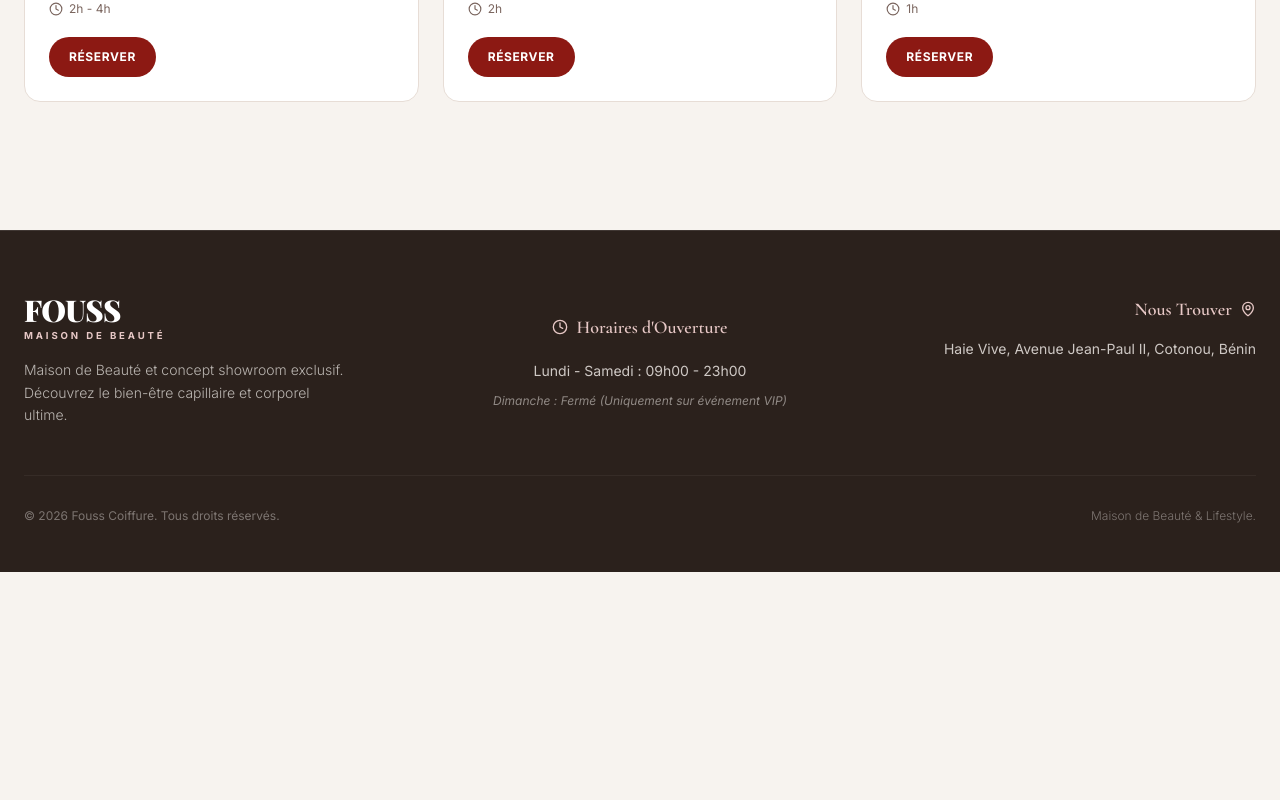
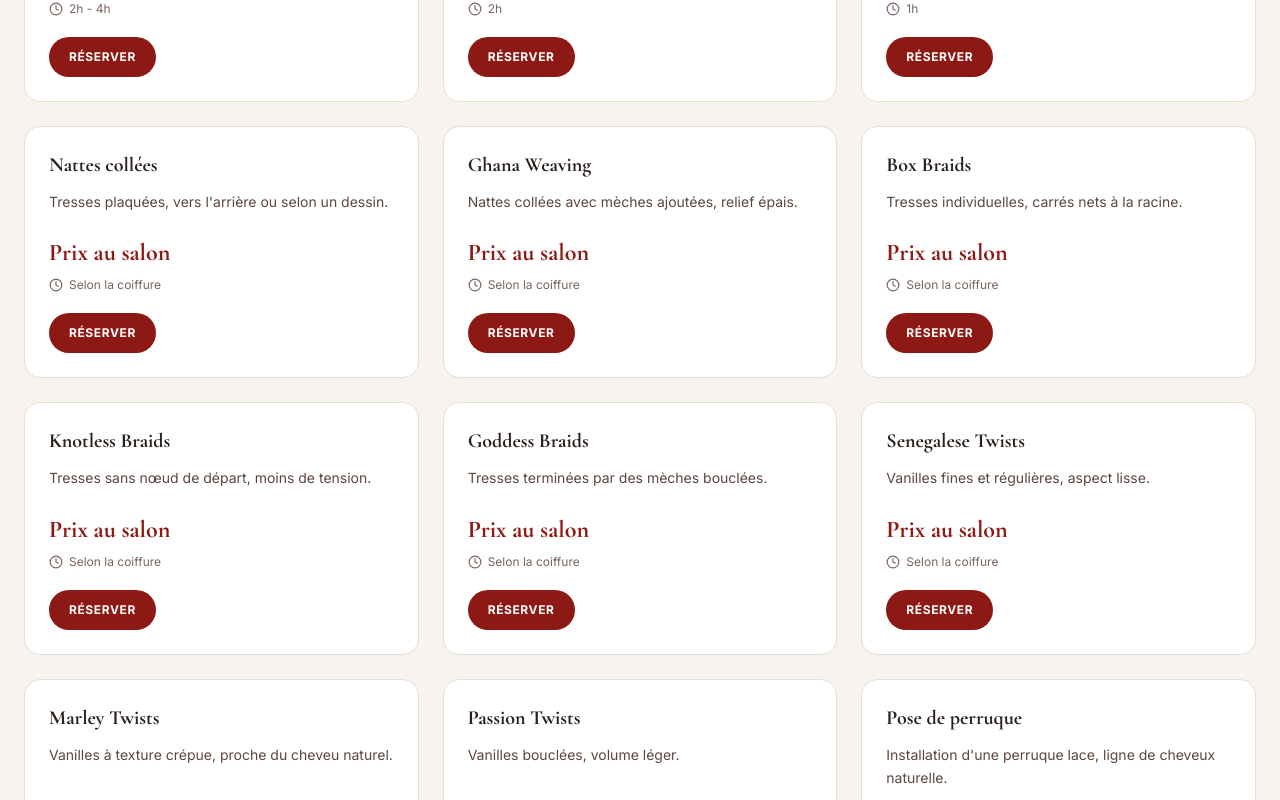
Before and after one commit to Soboure/fouss_coiffure, a React (Vite) app: page /tarifs in a window 1280 px wide. Shown: the part 780-1580 px from the top of the page. Before the commit the page ends 1352 px from the top, so only its background shows below. Built offline with nearby package versions, Linux system fonts and the light colour scheme; a web font is replaced by a local one.

Commit message:
Ajoute les coiffures du guide pour femme, homme et enfant.

```diff
--- a/src/TarifsPage.tsx
+++ b/src/TarifsPage.tsx
@@ -1,5 +1,5 @@
 // Rôle de ce fichier : la page des prix.
-// Coiffure se divise en Femme, Homme et Enfant. Enfant n'a pas encore de prix.
+// Coiffure se divise en Femme, Homme et Enfant. Femme, Homme et Enfant lisent la liste du guide. Les prix manquants affichent Prix au salon.
 // Les montants viennent de src/data/services.ts. On ne les réécrit pas dans cette page.
 // Réserver renvoie au formulaire avec la prestation déjà choisie.
 
@@ -20,12 +20,12 @@ const onglets = [
 
 const publics = ['Femme', 'Homme', 'Enfant'] as const;
 
-const coiffureFemme = ['tresses', 'tissage', 'nappy'];
-const coiffureHomme = ['degrade', 'barbe'];
+const coiffureFemme = ['tresses', 'tissage', 'nappy', 'nattes-femme', 'ghana', 'box', 'knotless', 'goddess', 'senegalese', 'marley', 'passion', 'perruque', 'faux-locks', 'taper-femme', 'teint'];
+const coiffureHomme = ['degrade', 'barbe', 'taper', 'degrade-blanc', 'contours', 'waves', 'sponge', 'boule-zero', 'nattes-homme', 'twists-homme', 'dreadlocks', 'afro'];
+const coiffureEnfant = ['perles', 'fil', 'pompons', 'mini-vanilles', 'degrade-enfant', 'motifs'];
 
 function prestationsCoiffure(publicCible: (typeof publics)[number]): Service[] {
-  if (publicCible === 'Enfant') return [];
-  const ids = publicCible === 'Femme' ? coiffureFemme : coiffureHomme;
+  const ids = publicCible === 'Femme' ? coiffureFemme : publicCible === 'Homme' ? coiffureHomme : coiffureEnfant;
   return serviceCategories.coiffure.filter((service) => ids.includes(service.id));
 }
 
--- a/src/data/services.ts
+++ b/src/data/services.ts
@@ -1,7 +1,7 @@
 // Rôle de ce fichier : la liste des prix. Ce n'est pas la base de données.
 // Changer un tarif se fait ici, puis on renvoie le site.
 // Les rendez-vous, eux, sont enregistrés par api/index.ts.
-// coiffure, soins, boutique et vip sont les quatre groupes. Enfant n'a pas encore de liste.
+// coiffure, soins, boutique et vip sont les quatre groupes. Femme, Homme et Enfant sont détaillés. Les nouvelles coiffures du guide sont en Prix au salon.
 
 export interface Service {
   id: string;
@@ -17,7 +17,35 @@ export const serviceCategories: Record<string, Service[]> = {
     { id: 'tissage', name: 'Tissage & Perruque', price: '20 000 FCFA', duration: '2h', desc: 'Pose de tissage avec finition naturelle invisible ou confection de perruque sur-mesure.' },
     { id: 'nappy', name: 'Soin Profond Nappy', price: '10 000 FCFA', duration: '1h', desc: 'Traitement hydratant intense sous casque à vapeur pour nourrir les boucles naturelles.' },
     { id: 'degrade', name: 'Coupe Dégradé Homme', price: '3 000 FCFA', duration: '30 min', desc: 'Tonte précise, dégradé progressif moderne et traçage de contours nets.' },
-    { id: 'barbe', name: 'Taille de Barbe', price: '2 000 FCFA', duration: '20 min', desc: 'Entretien et dessin de la barbe avec soin à la serviette chaude.' }
+    { id: 'barbe', name: 'Taille de Barbe', price: '2 000 FCFA', duration: '20 min', desc: 'Entretien et dessin de la barbe avec soin à la serviette chaude.' },
+    { id: 'taper', name: 'Taper Fade', price: 'Prix au salon', duration: 'Selon la coupe', desc: 'Dégradé progressif aux tempes et à la nuque, volume gardé sur le dessus.' },
+    { id: 'degrade-blanc', name: 'Dégradé à blanc', price: 'Prix au salon', duration: 'Selon la coupe', desc: 'Rasage court sur les côtés, high, mid ou low fade.' },
+    { id: 'contours', name: 'Contours', price: 'Prix au salon', duration: '20 min', desc: 'Lignes nettes du front, des tempes, des pattes et de la barbe.' },
+    { id: 'waves', name: 'Waves', price: 'Prix au salon', duration: 'Selon la coupe', desc: 'Vagues 360 ou 180, brossage et finition.' },
+    { id: 'sponge', name: 'Sponge Twists', price: 'Prix au salon', duration: 'Selon la coupe', desc: 'Petites torsades formées à l\'éponge sur le dessus.' },
+    { id: 'boule-zero', name: 'Boule à zéro', price: 'Prix au salon', duration: '20 min', desc: 'Rasage complet du cuir chevelu.' },
+    { id: 'nattes-homme', name: 'Nattes collées homme', price: 'Prix au salon', duration: 'Selon la coiffure', desc: 'Tresses plaquées, lignes droites ou motifs, souvent avec un dégradé.' },
+    { id: 'twists-homme', name: 'Twists homme', price: 'Prix au salon', duration: 'Selon la coiffure', desc: 'Vanilles libres sur toute la tête ou seulement le dessus.' },
+    { id: 'dreadlocks', name: 'Dreadlocks, retwist', price: 'Prix au salon', duration: 'Selon la coiffure', desc: 'Entretien des locks, racines tournées pour une finition nette.' },
+    { id: 'afro', name: 'Afro et High Top', price: 'Prix au salon', duration: 'Selon la coupe', desc: 'Volume naturel, ou dessus haut et plat avec côtés courts.' },
+    { id: 'nattes-femme', name: 'Nattes collées', price: 'Prix au salon', duration: 'Selon la coiffure', desc: 'Tresses plaquées, vers l\'arrière ou selon un dessin.' },
+    { id: 'ghana', name: 'Ghana Weaving', price: 'Prix au salon', duration: 'Selon la coiffure', desc: 'Nattes collées avec mèches ajoutées, relief épais.' },
+    { id: 'box', name: 'Box Braids', price: 'Prix au salon', duration: 'Selon la coiffure', desc: 'Tresses individuelles, carrés nets à la racine.' },
+    { id: 'knotless', name: 'Knotless Braids', price: 'Prix au salon', duration: 'Selon la coiffure', desc: 'Tresses sans nœud de départ, moins de tension.' },
+    { id: 'goddess', name: 'Goddess Braids', price: 'Prix au salon', duration: 'Selon la coiffure', desc: 'Tresses terminées par des mèches bouclées.' },
+    { id: 'senegalese', name: 'Senegalese Twists', price: 'Prix au salon', duration: 'Selon la coiffure', desc: 'Vanilles fines et régulières, aspect lisse.' },
+    { id: 'marley', name: 'Marley Twists', price: 'Prix au salon', duration: 'Selon la coiffure', desc: 'Vanilles à texture crépue, proche du cheveu naturel.' },
+    { id: 'passion', name: 'Passion Twists', price: 'Prix au salon', duration: 'Selon la coiffure', desc: 'Vanilles bouclées, volume léger.' },
+    { id: 'perruque', name: 'Pose de perruque', price: 'Prix au salon', duration: 'Selon la pose', desc: 'Installation d\'une perruque lace, ligne de cheveux naturelle.' },
+    { id: 'faux-locks', name: 'Faux locks', price: 'Prix au salon', duration: 'Selon la coiffure', desc: 'Look locks sans transformation définitive.' },
+    { id: 'taper-femme', name: 'Taper fade féminin', price: 'Prix au salon', duration: 'Selon la coupe', desc: 'Longueur et boucles sur le dessus, côtés dégradés.' },
+    { id: 'teint', name: 'Teint sur cheveux courts', price: 'Prix au salon', duration: 'Selon la coupe', desc: 'Coupe courte et coloration : blond, doré, rouge ou blanc.' },
+    { id: 'perles', name: 'Nattes avec perles', price: 'Prix au salon', duration: 'Selon la coiffure', desc: 'Nattes enfant ornées de perles, billes ou coquillages.' },
+    { id: 'fil', name: 'Coiffure au fil', price: 'Prix au salon', duration: 'Selon la coiffure', desc: 'Cheveux enroulés de fil, sans chaleur.' },
+    { id: 'pompons', name: 'Choux et pompons', price: 'Prix au salon', duration: 'Selon la coiffure', desc: 'Sections réunies en boules, élastiques doux.' },
+    { id: 'mini-vanilles', name: 'Mini-vanilles', price: 'Prix au salon', duration: 'Selon la coiffure', desc: 'Petites torsades sur cheveux naturels, pratique pour l\'école.' },
+    { id: 'degrade-enfant', name: 'Dégradé garçon', price: 'Prix au salon', duration: '30 min', desc: 'Coupe nette à la tondeuse, adaptée au cuir chevelu des enfants.' },
+    { id: 'motifs', name: 'Motifs légers', price: 'Prix au salon', duration: 'Selon la coupe', desc: 'Lignes, éclairs ou étoiles tracés sur un dégradé.' }
   ],
   soins: [
     { id: 'massage', name: 'Massage Relaxant aux Huiles', price: '25 000 FCFA', duration: '1h', desc: 'Massage corporel intégral aux huiles essentielles chaudes pour évacuer les tensions.' },
```
